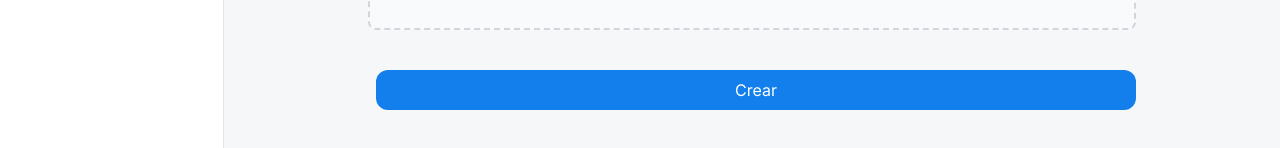
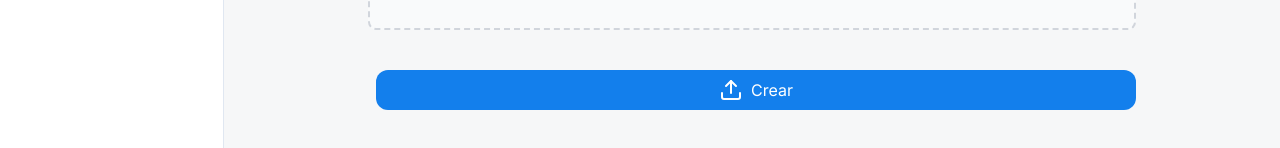
Before and after one commit to CristianTapia/dashboard, a Next.js app: page /dashboard/destacados in a window 1280 px wide. Shown: the part 474-622 px from the top of the page. Built offline with nearby package versions, Linux system fonts and the light colour scheme.

Commit message:
Descatados: Adding icon to the submit button

```diff
--- a/app/ui/Highlights.tsx
+++ b/app/ui/Highlights.tsx
@@ -2,6 +2,7 @@
 
 import { useState } from "react";
 import ImageUpload from "@/app/ui/ImageUpload";
+import { Upload } from "lucide-react";
 
 export default function Highlights() {
   const [description, setDescription] = useState("");
@@ -92,8 +93,9 @@ export default function Highlights() {
         <button
           type="submit"
           disabled={saving || uploading}
-          className="p-2 bg-[var(--color-button-send)] text-white rounded-xl ml-2 cursor-pointer disabled:opacity-60"
+          className="p-2 bg-[var(--color-button-send)] text-white rounded-xl ml-2 cursor-pointer disabled:opacity-60 inline-flex items-center justify-center gap-2"
         >
+          <Upload />
           {saving ? "Creando..." : uploading ? "Subiendo imagen..." : "Crear"}
         </button>
       </form>
```
